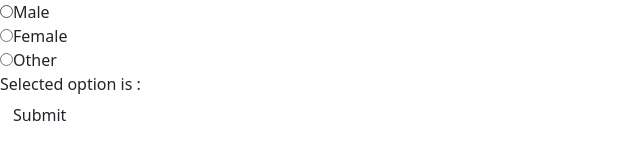
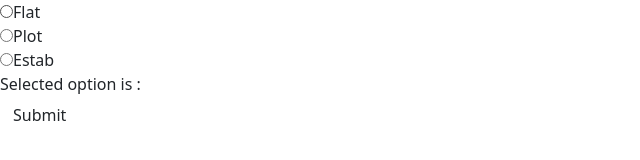
Before and after one commit to mohamedisakr/multi-step-wizard-form, a React (Create React App) app: page / in a window 1280 px wide. Shown: the top 160 px of the page, without its empty margins (0-640 px from the left). Built offline with nearby package versions, Linux system fonts and the light colour scheme.

Commit message:
renaming radio button group test page

```diff
--- a/src/index.js
+++ b/src/index.js
@@ -8,7 +8,7 @@ import "bootstrap/dist/css/bootstrap.css";
 import { Provider } from "react-redux";
 import { store } from "./store";
 import App from "./simple/App";
-import RadioButtonsGroup from "./RadioButtonsGroup";
+import PropertyWizard from "./property-wizard/PropertyWizard";
 
 const root = ReactDOM.createRoot(document.getElementById("root"));
 
@@ -16,7 +16,7 @@ root.render(
   <React.StrictMode>
     <Provider store={store}>
       {/* <App /> */}
-      <RadioButtonsGroup />
+      <PropertyWizard />
     </Provider>
   </React.StrictMode>
 );
--- a/src/RadioButtonsGroup.js
+++ b/src/property-wizard/PropertyWizard.js
@@ -1,7 +1,7 @@
 import React, { useState } from "react";
 
-const RadioButtonsGroup = () => {
-  const [selectedOption, setSelectedOption] = useState();
+const PropertyWizard = () => {
+  const [selectedOption, setSelectedOption] = useState("");
 
   const onValueChange = (event) => {
     setSelectedOption(event.target.value);
@@ -18,33 +18,33 @@ const RadioButtonsGroup = () => {
         <label>
           <input
             type="radio"
-            value="Male"
-            checked={selectedOption === "Male"}
+            value="Flat"
+            checked={selectedOption === "Flat"}
             onChange={onValueChange}
           />
-          Male
+          Flat
         </label>
       </div>
       <div className="radio">
         <label>
           <input
             type="radio"
-            value="Female"
-            checked={selectedOption === "Female"}
+            value="Plot"
+            checked={selectedOption === "Plot"}
             onChange={onValueChange}
           />
-          Female
+          Plot
         </label>
       </div>
       <div className="radio">
         <label>
           <input
             type="radio"
-            value="Other"
-            checked={selectedOption === "Other"}
+            value="Estab"
+            checked={selectedOption === "Estab"}
             onChange={onValueChange}
           />
-          Other
+          Estab
         </label>
       </div>
       <div>Selected option is : {selectedOption}</div>
@@ -55,4 +55,4 @@ const RadioButtonsGroup = () => {
   );
 };
 
-export default RadioButtonsGroup;
+export default PropertyWizard;
```
